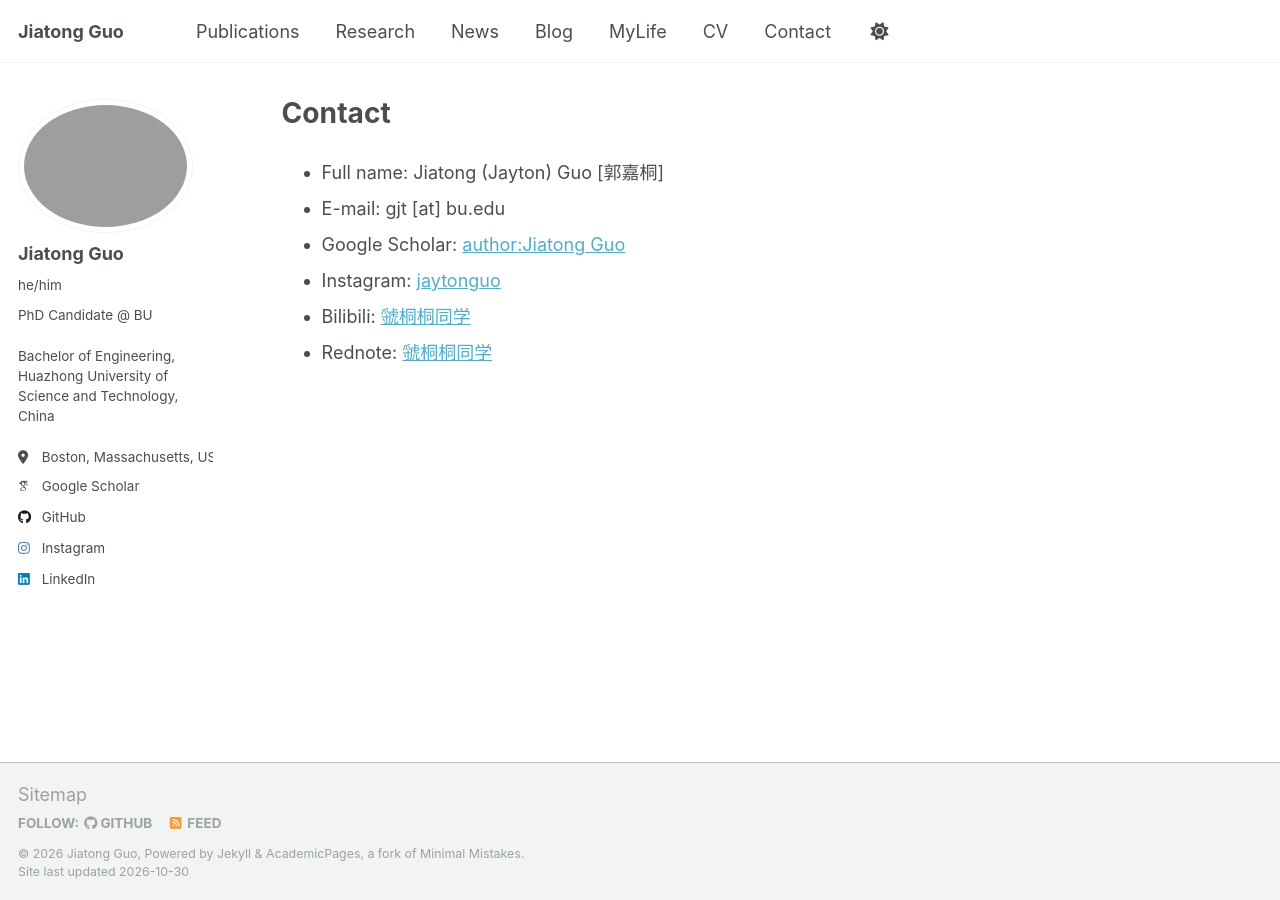
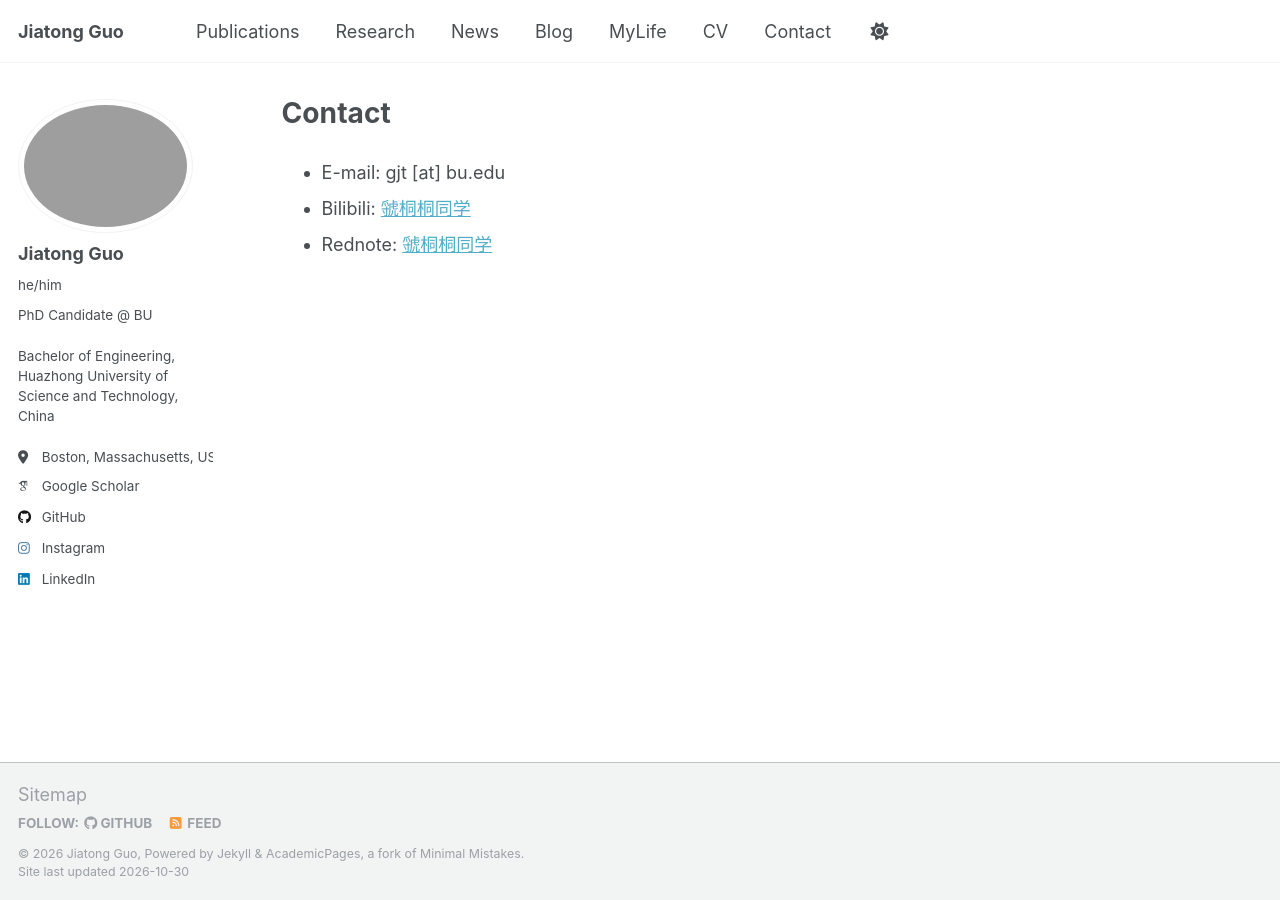
Before and after one commit to guojiatong/guojiatong.github.io, a Jekyll site: the page built from _pages/contact.md, in a window 1280 px wide. Built offline with Jekyll 4.4.1, drawn with Linux system fonts in a browser that asks for light colours; some web fonts are replaced; a script that is not in the unit is left out.

Commit message:
Remove selected Contact page details

```diff
--- a/_pages/contact.md
+++ b/_pages/contact.md
@@ -3,9 +3,6 @@ permalink: /contact/
 title: "Contact"
 author_profile: true
 ---
-* Full name: Jiatong (Jayton) Guo [郭嘉桐]
 * E-mail: gjt [at] bu.edu
-* Google Scholar: [author:Jiatong Guo](https://scholar.google.com/citations?user=7WcT5hIAAAAJ&hl=en&authuser=1)
-* Instagram: [jaytonguo](https://www.instagram.com/jaytonguo)
 * Bilibili: [虢桐桐同学](https://space.bilibili.com/437707851?spm_id_from=333.1007.0.0)
 * Rednote: [虢桐桐同学](https://www.xiaohongshu.com/user/profile/60ced7e90000000001005e83)
```
